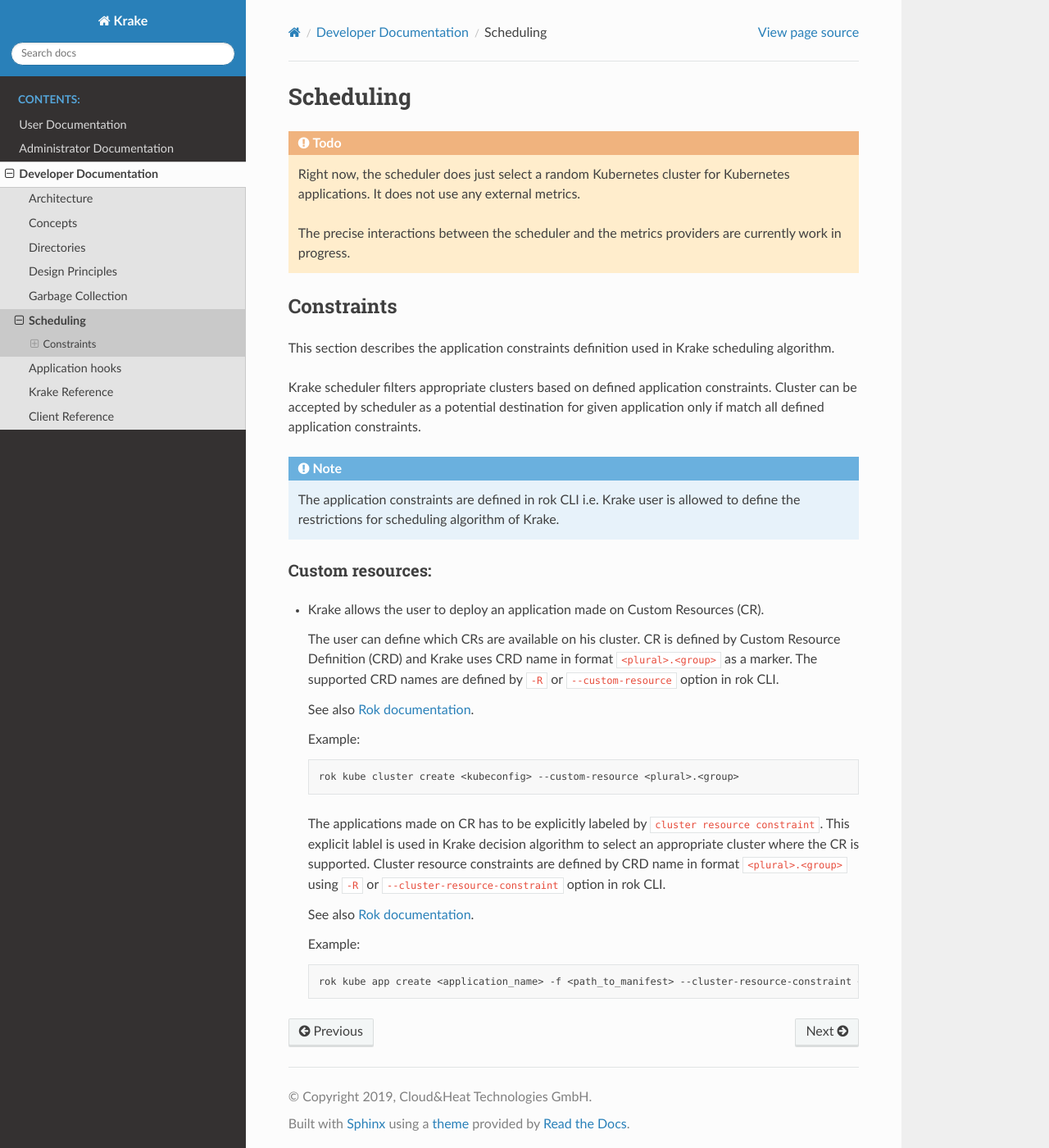
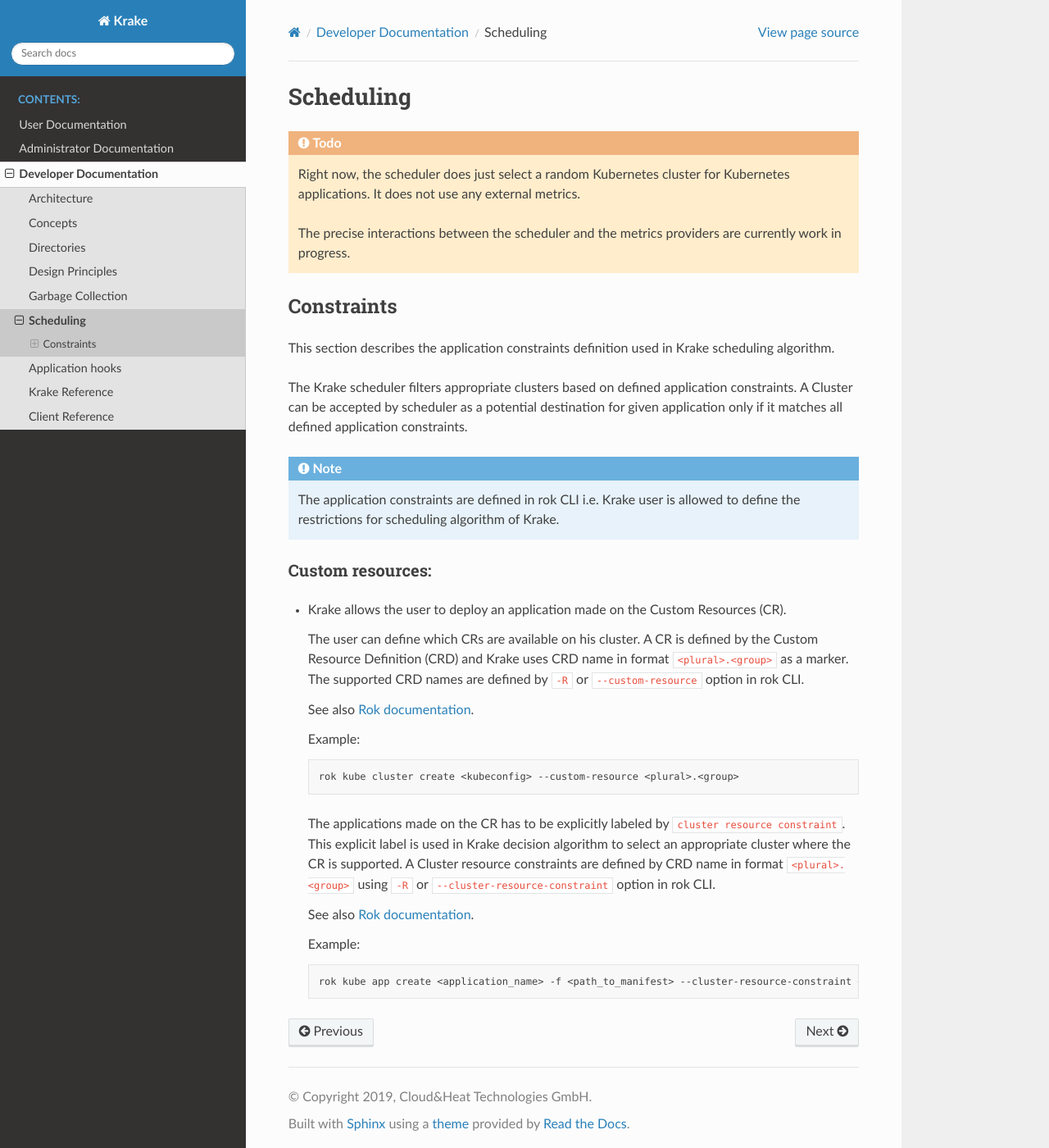
Before and after one commit to rak-n-rok/Krake, a Sphinx documentation site: the page built from docs/dev/scheduling.rst, in a window 1280 px wide and 1400 px high. Shown: the whole window at 82% size. Built offline with Sphinx 7.4.7 and the Read the Docs theme 2.0.0, drawn with Linux system fonts in a browser that asks for light colours.

Commit message:
Fix typo and black formatting
Signed-off-by: Matej Feder <matej.feder@x-works.io>

```diff
--- a/docs/dev/scheduling.rst
+++ b/docs/dev/scheduling.rst
@@ -16,9 +16,9 @@
 
 This section describes the application constraints definition used in Krake scheduling algorithm.
 
-Krake scheduler filters appropriate clusters based on defined application constraints.
-Cluster can be accepted by scheduler as a potential destination for given application only if
-match all defined application constraints.
+The Krake scheduler filters appropriate clusters based on defined application constraints.
+A Cluster can be accepted by scheduler as a potential destination for given application only if it matches
+all defined application constraints.
 
 .. note::
 
@@ -29,10 +29,10 @@
 Custom resources:
 -----------------
 
-- Krake allows the user to deploy an application made on Custom Resources (CR).
+- Krake allows the user to deploy an application made on the Custom Resources (CR).
 
-  The user can define which CRs are available on his cluster. CR is defined
-  by Custom Resource Definition (CRD) and Krake uses CRD name in format ``<plural>.<group>``
+  The user can define which CRs are available on his cluster. A CR is defined
+  by the Custom Resource Definition (CRD) and Krake uses CRD name in format ``<plural>.<group>``
   as a marker.
   The supported CRD names are defined by ``-R`` or ``--custom-resource`` option in rok CLI.
 
@@ -44,9 +44,9 @@
 
     rok kube cluster create <kubeconfig> --custom-resource <plural>.<group>
 
-  The applications made on CR has to be explicitly labeled by ``cluster resource constraint``.
-  This explicit lablel is used in Krake decision algorithm to select an appropriate
-  cluster where the CR is supported. Cluster resource constraints are defined by CRD name
+  The applications made on the CR has to be explicitly labeled by ``cluster resource constraint``.
+  This explicit label is used in Krake decision algorithm to select an appropriate
+  cluster where the CR is supported. A Cluster resource constraints are defined by CRD name
   in format ``<plural>.<group>`` using ``-R`` or ``--cluster-resource-constraint`` option in rok CLI.
 
   See also :ref:`user/rok-documentation:Rok documentation`.
```
Also changed, not shown: 4 other files.
